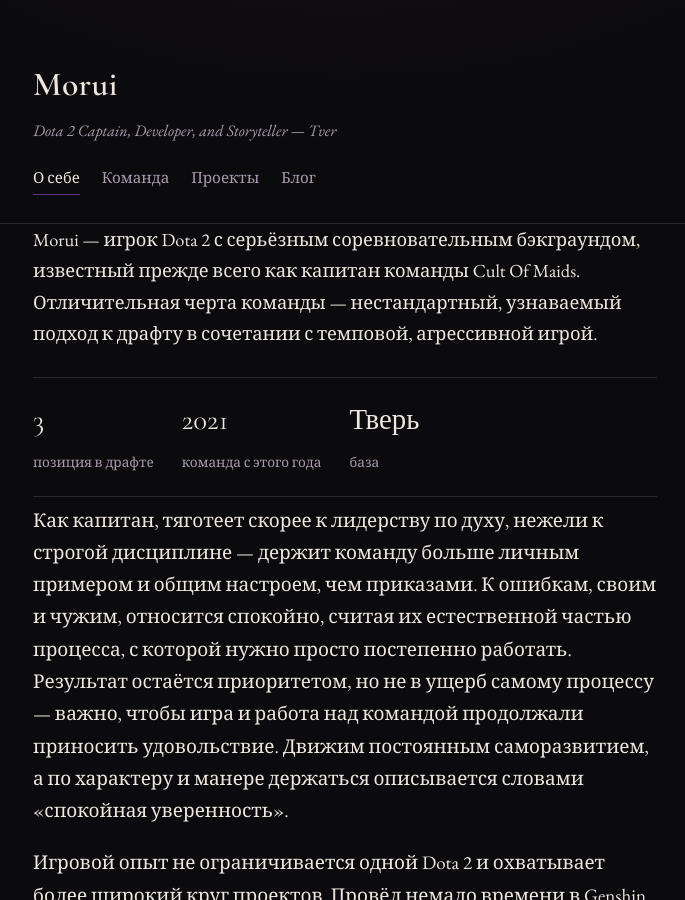
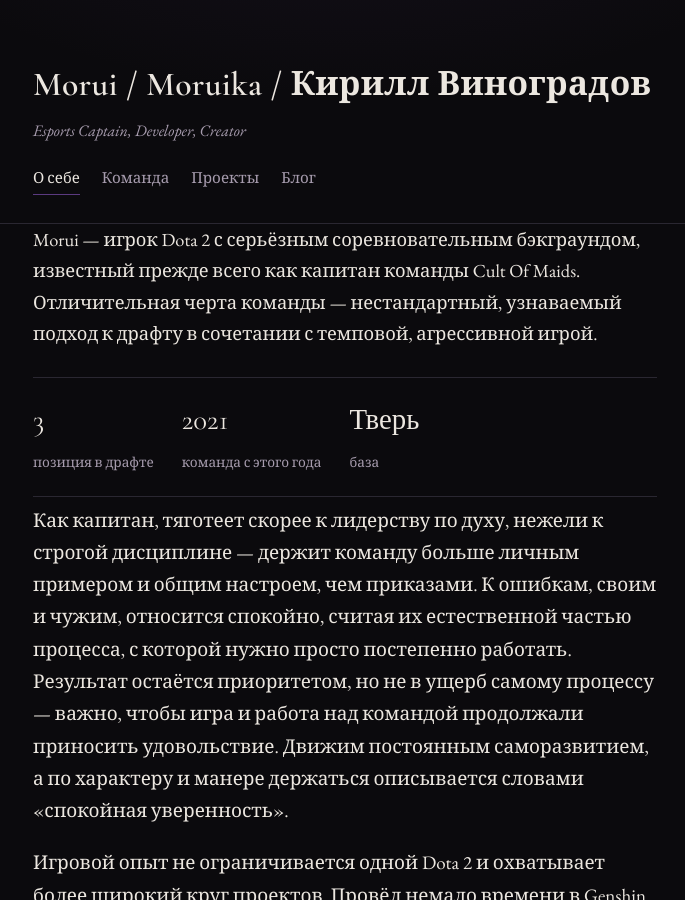
Before and after one commit to Moruika/moruika.github.io, a Jekyll site: the page built from index.md, in a window 1280 px wide and 900 px high. Shown: the whole window, without its empty margins (295-980 px from the left). Built offline with Jekyll 4.4.1, drawn with Linux system fonts in a browser that asks for light colours.

Commit message:
Update nav.html

```diff
--- a/_includes/nav.html
+++ b/_includes/nav.html
@@ -1,7 +1,7 @@
 <header class="site-header">
   <div class="wrap">
-    <h1 class="site-title">Morui</h1>
-    <p class="site-tagline">Dota 2 Captain, Developer, and Storyteller — Tver</p>
+    <h1 class="site-title">Morui / Moruika / Кирилл Виноградов</h1>
+    <p class="site-tagline">Esports Captain, Developer, Creator</p>
     <nav class="site-nav">
       <a href="{{ '/' | relative_url }}" {% if page.url == '/' %}class="is-active"{% endif %}>О себе</a>
       <a href="{{ '/team/' | relative_url }}" {% if page.url == '/team/' %}class="is-active"{% endif %}>Команда</a>
```
